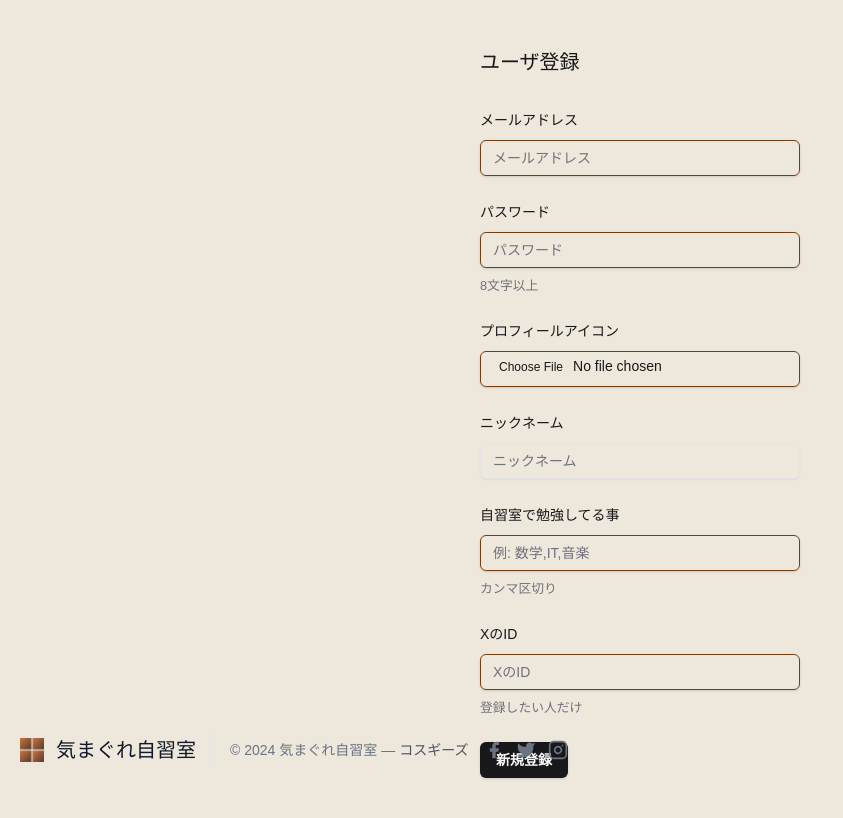
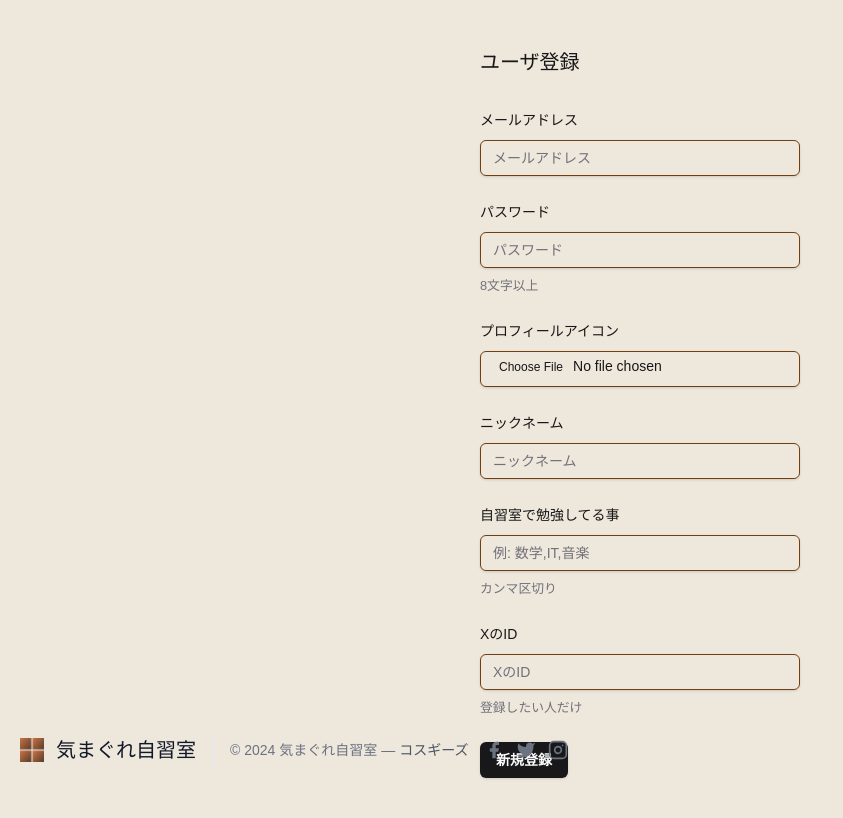
Before and after one commit to taichi-k/qiita_hackathon_2024_frontend, a Next.js app in the folder qiita_hackathon_2024_frontend/: page /register in a window 1280 px wide. Shown: the top 818 px of the page, without its empty margins (0-843 px from the left). Built offline with nearby package versions, Linux system fonts and the light colour scheme; a web font is replaced by a local one.

Commit message:
軽微な修正

```diff
--- a/qiita_hackathon_2024_frontend/src/components/RegisterForm.jsx
+++ b/qiita_hackathon_2024_frontend/src/components/RegisterForm.jsx
@@ -140,7 +140,7 @@ export function RegisterForm() {
             <FormItem>
               <FormLabel>ニックネーム</FormLabel>
               <FormControl>
-                <Input placeholder="ニックネーム" {...field} />
+                <Input className={"border border-yellow-900 shadow"} placeholder="ニックネーム" {...field} />
               </FormControl>
               <FormMessage />
             </FormItem>
```
